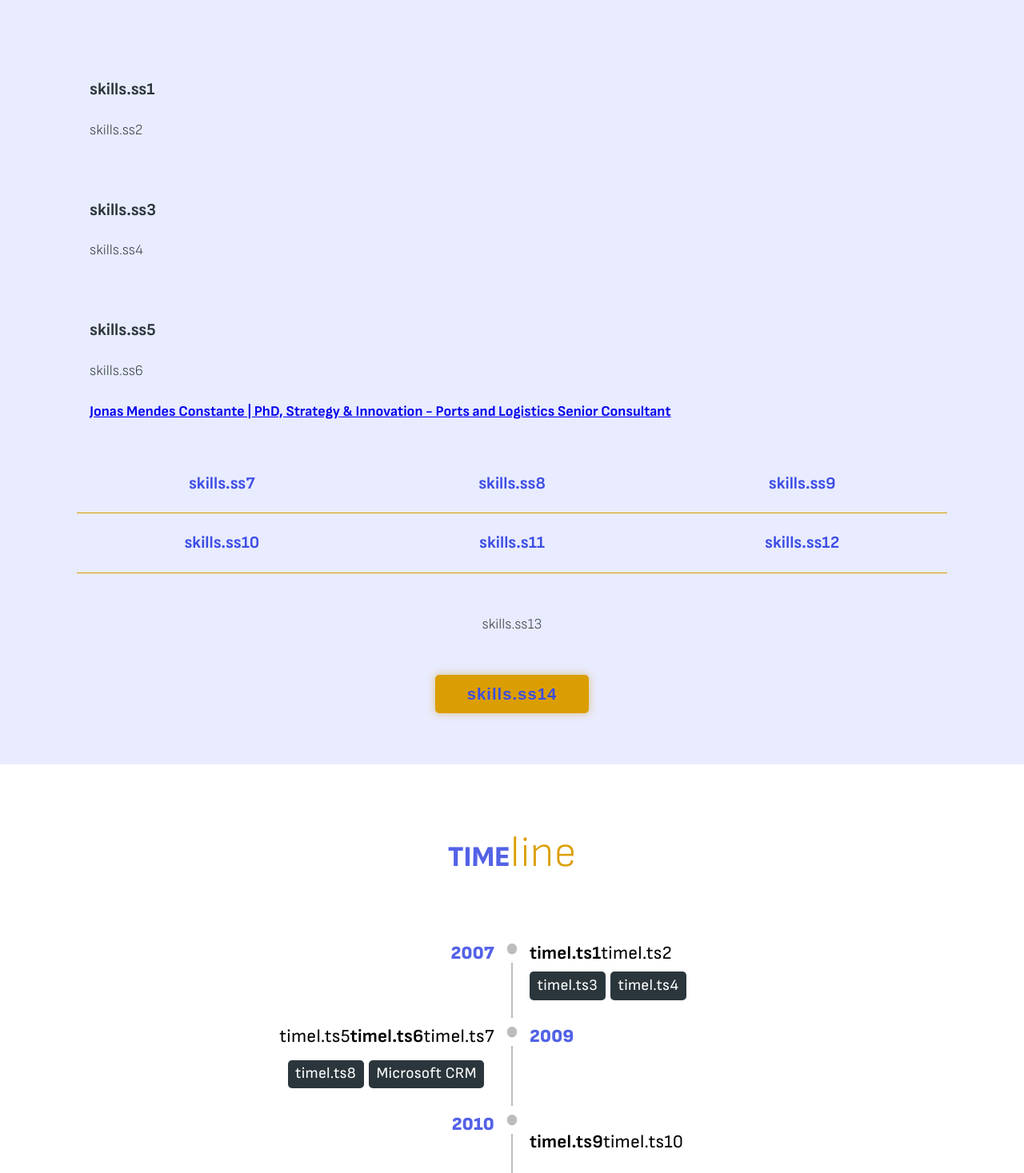
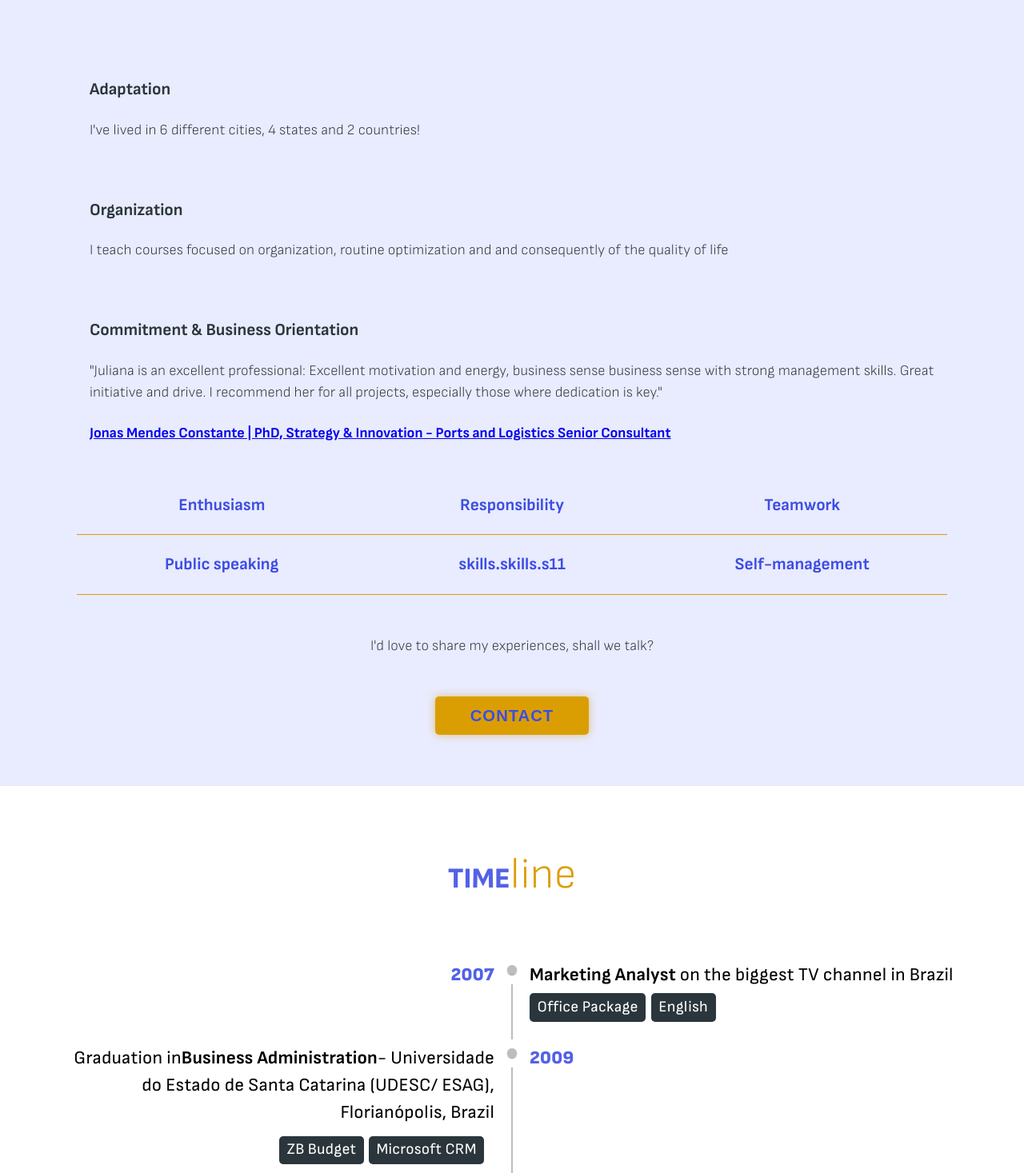
Before and after one commit to Juliana-CH/portfolio-v1, a React (Vite) app: page / in a window 1280 px wide. Shown: the part 1333-2800 px from the top of the page at 80% size. Built offline with nearby package versions, Linux system fonts and the light colour scheme.

Commit message:
Translations done - Finished!!

```diff
--- a/src/components/menu/Menu.jsx
+++ b/src/components/menu/Menu.jsx
@@ -39,7 +39,7 @@ function Menu() {
           </div>
 
           <div className="force-bg-color">
-            <button onClick={handleShowMenuClick}>
+            <button className="force-bg-color" onClick={handleShowMenuClick}>
             <FontAwesomeIcon icon={faBars} className="show-menu" />
             </button>
           </div>
--- a/src/i18n/i18n-config.js
+++ b/src/i18n/i18n-config.js
@@ -339,7 +339,7 @@ const resources = {
             },
 
             timeline: {
-                'timel.ts1': 'Marketing Analyst',
+                'timel.ts1': 'Marketing Analyst ',
                 'timel.ts2': 'on the biggest TV channel in Brazil',
                 'timel.ts3': 'Office Package',
                 'timel.ts4': 'English',
--- a/src/views/skills/Skills.jsx
+++ b/src/views/skills/Skills.jsx
@@ -14,49 +14,49 @@ function Skills() {
             </div>
             <div className="skills-container">
                 <div className="each-skill-container">
-                    <h3>{t("skills.ss1")}</h3>
-                        <p>{t("skills.ss2")}</p>
+                    <h3>{t("skills.skills.ss1")}</h3>
+                        <p>{t("skills.skills.ss2")}</p>
                 </div>
 
                 <div className="each-skill-container">
-                    <h3>{t("skills.ss3")}</h3>
-                        <p>{t("skills.ss4")}</p>
+                    <h3>{t("skills.skills.ss3")}</h3>
+                        <p>{t("skills.skills.ss4")}</p>
                 </div>
 
                 <div className="each-skill-container">
-                    <h3>{t("skills.ss5")}</h3>
-                        <p className="testimony"><i>{t("skills.ss6")}</i></p>
+                    <h3>{t("skills.skills.ss5")}</h3>
+                        <p className="testimony"><i>{t("skills.skills.ss6")}</i></p>
                         <h4><a className="testimony-author" href="https://www.linkedin.com/in/jonasconstante/">Jonas Mendes Constante | PhD, Strategy & Innovation - Ports and Logistics
                             Senior Consultant</a></h4>
                 </div>
 
                 <div className="other-skills-container">
                     <div className="skill-item">
-                        <h3>{t("skills.ss7")}</h3>
+                        <h3>{t("skills.skills.ss7")}</h3>
                     </div>
                     <div className="skill-item">
-                        <h3>{t("skills.ss8")}</h3>
+                        <h3>{t("skills.skills.ss8")}</h3>
                     </div>
                     <div className="skill-item">
-                        <h3>{t("skills.ss9")}</h3>
+                        <h3>{t("skills.skills.ss9")}</h3>
                     </div>
                     <div className="skill-item">
-                        <h3>{t("skills.ss10")}</h3>
+                        <h3>{t("skills.skills.ss10")}</h3>
                     </div>
                     <div className="skill-item">
-                        <h3>{t("skills.s11")}</h3>
+                        <h3>{t("skills.skills.s11")}</h3>
                     </div>
                     <div className="skill-item">
-                        <h3>{t("skills.ss12")}</h3>
+                        <h3>{t("skills.skills.ss12")}</h3>
                     </div>
                 </div>
 
                 <div className="cta">
-                    <p>{t("skills.ss13")}</p>
+                    <p>{t("skills.skills.ss13")}</p>
                 </div>
 
                 <div className="center-btn">
-                    <button className="btn-cta"><a href="#footer">{t("skills.ss14")}</a></button>
+                    <button className="btn-cta"><a href="#footer">{t("skills.skills.ss14")}</a></button>
                 </div>
 
             </div>
--- a/src/views/timeline/TimeLine.jsx
+++ b/src/views/timeline/TimeLine.jsx
@@ -48,10 +48,10 @@ export default function OppositeContentTimeline() {
             <TimelineConnector />
           </TimelineSeparator>
           <TimelineContent className="timeline-item-text">
-            <strong>{t("timel.ts1")}</strong>{t("timel.ts2")}
+            <strong>{t("timeline.timel.ts1")}</strong>{t("timeline.timel.ts2")}
             <div className="timeline-skills">
-                <h2 className="timeline-skills-item">{t("timel.ts3")}</h2>
-                <h2 className="timeline-skills-item">{t("timel.ts4")}</h2>
+                <h2 className="timeline-skills-item">{t("timeline.timel.ts3")}</h2>
+                <h2 className="timeline-skills-item">{t("timeline.timel.ts4")}</h2>
             </div>
             </TimelineContent>
         </TimelineItem>
@@ -68,10 +68,10 @@ export default function OppositeContentTimeline() {
             <TimelineConnector />
           </TimelineSeparator>
           <TimelineContent className="timeline-item-text">
-            {t("timel.ts5")}<strong>{t("timel.ts6")}</strong>{t("timel.ts7")}
+            {t("timeline.timel.ts5")}<strong>{t("timeline.timel.ts6")}</strong>{t("timeline.timel.ts7")}
 
             <div className="timeline-skills-opposite">
-                <h2 className="timeline-skills-item">{t("timel.ts8")}</h2>
+                <h2 className="timeline-skills-item">{t("timeline.timel.ts8")}</h2>
                 <h2 className="timeline-skills-item">Microsoft CRM</h2>
             </div>
             </TimelineContent>
@@ -89,10 +89,10 @@ export default function OppositeContentTimeline() {
             <TimelineConnector />
           </TimelineSeparator>
           <TimelineContent className="timeline-item-text">
-            <p><strong>{t("timel.ts9")}</strong>{t("timel.ts10")} </p>
-            <p><strong>{t("timel.ts11")}</strong> {t("timel.ts12")}</p>
+            <p><strong>{t("timeline.timel.ts9")}</strong>{t("timeline.timel.ts10")} </p>
+            <p><strong>{t("timeline.timel.ts11")}</strong> {t("timeline.timel.ts12")}</p>
             <div className="timeline-skills">
-                <h2 className="timeline-skills-item">{t("timel.ts13")}</h2>
+                <h2 className="timeline-skills-item">{t("timeline.timel.ts13")}</h2>
             </div>
             </TimelineContent>
         </TimelineItem>
@@ -109,13 +109,13 @@ export default function OppositeContentTimeline() {
             <TimelineConnector />
           </TimelineSeparator>
           <TimelineContent className="timeline-item-text">
-            <p><strong>{t("timel.ts14")}</strong> - {t("timel.ts15")}</p>
-            <p><strong>{t("timel.ts16")}</strong> {t("timel.ts16a")}</p>
-            <p>{t("timel.ts17")}</p>
+            <p><strong>{t("timeline.timel.ts14")}</strong> - {t("timeline.timel.ts15")}</p>
+            <p><strong>{t("timeline.timel.ts16")}</strong> {t("timeline.timel.ts16a")}</p>
+            <p>{t("timeline.timel.ts17")}</p>
             <div className="timeline-skills-opposite">
                 <h2 className="timeline-skills-item">KPI's</h2>
-                <h2 className="timeline-skills-item">{t("timel.ts18")}</h2>
-                <h2 className="timeline-skills-item">{t("timel.ts19")}</h2>
+                <h2 className="timeline-skills-item">{t("timeline.timel.ts18")}</h2>
+                <h2 className="timeline-skills-item">{t("timeline.timel.ts19")}</h2>
             </div>
             </TimelineContent>
         </TimelineItem>
@@ -132,12 +132,12 @@ export default function OppositeContentTimeline() {
             <TimelineConnector />
           </TimelineSeparator>
           <TimelineContent className="timeline-item-text">
-            <p><strong>{t("timel.ts20")}</strong> João.
+            <p><strong>{t("timeline.timel.ts20")}</strong> João.
             <FontAwesomeIcon icon={faHeart} className="heart-icon"/>
             </p>
-            <p><strong>{t("timel.ts21")}</strong> {t("timel.ts22")}</p>
+            <p><strong>{t("timeline.timel.ts21")}</strong> {t("timeline.timel.ts22")}</p>
             <div className="timeline-skills">
-                <h2 className="timeline-skills-item">{t("timel.ts23")}</h2>
+                <h2 className="timeline-skills-item">{t("timeline.timel.ts23")}</h2>
             </div>
             </TimelineContent>
         </TimelineItem>
@@ -154,10 +154,10 @@ export default function OppositeContentTimeline() {
             <TimelineConnector />
           </TimelineSeparator>
           <TimelineContent className="timeline-item-text">
-            {t("timel.ts24")}<strong>{t("timel.ts25")}</strong>{t("timel.ts26")}
+            {t("timeline.timel.ts24")}<strong>{t("timeline.timel.ts25")}</strong>{t("timeline.timel.ts26")}
             <div className="timeline-skills-opposite">
-                <h2 className="timeline-skills-item">{t("timel.ts27")}</h2>
-                <h2 className="timeline-skills-item">{t("timel.ts28")}</h2>
+                <h2 className="timeline-skills-item">{t("timeline.timel.ts27")}</h2>
+                <h2 className="timeline-skills-item">{t("timeline.timel.ts28")}</h2>
             </div>
             </TimelineContent>
         </TimelineItem>
@@ -174,12 +174,12 @@ export default function OppositeContentTimeline() {
             <TimelineConnector />
           </TimelineSeparator>
           <TimelineContent className="timeline-item-text">
-            <p>{t("timel.ts29")}</p>
-            <p><strong>{t("timel.ts30")}</strong>, Maria Antônia.
+            <p>{t("timeline.timel.ts29")}</p>
+            <p><strong>{t("timeline.timel.ts30")}</strong>, Maria Antônia.
             <FontAwesomeIcon icon={faHeart} className="heart-icon"/>
             </p>
             <div className="timeline-skills">
-                <h2 className="timeline-skills-item">{t("timel.ts31")}</h2>
+                <h2 className="timeline-skills-item">{t("timeline.timel.ts31")}</h2>
             </div>
             </TimelineContent>
         </TimelineItem>
@@ -196,7 +196,7 @@ export default function OppositeContentTimeline() {
             <TimelineConnector />
           </TimelineSeparator>
           <TimelineContent className="timeline-item-text">
-            <p>{t("timel.ts32")}<strong>{t("timel.ts33")}</strong> {t("timel.ts34")} <a href= "naosaogemeos.com.br" target='blank'>Não São Gêmeos.</a></p>
+            <p>{t("timeline.timel.ts32")}<strong>{t("timeline.timel.ts33")}</strong> {t("timeline.timel.ts34")} <a href= "naosaogemeos.com.br" target='blank'>Não São Gêmeos.</a></p>
             </TimelineContent>
         </TimelineItem>
 
@@ -212,9 +212,9 @@ export default function OppositeContentTimeline() {
             <TimelineConnector />
           </TimelineSeparator>
           <TimelineContent className="timeline-item-text">
-            <p>{t("timel.ts35")}</p>
+            <p>{t("timeline.timel.ts35")}</p>
             <div className="timeline-skills">
-                <h2 className="timeline-skills-item">{t("timel.ts36")}</h2>
+                <h2 className="timeline-skills-item">{t("timeline.timel.ts36")}</h2>
             </div>
             </TimelineContent>
         </TimelineItem>
@@ -231,10 +231,10 @@ export default function OppositeContentTimeline() {
             <TimelineConnector />
           </TimelineSeparator>
           <TimelineContent className="timeline-item-text">
-            <p><strong>{t("timel.ts37")}</strong>, Romeo.
+            <p><strong>{t("timeline.timel.ts37")}</strong>, Romeo.
             <FontAwesomeIcon icon={faHeart} className="heart-icon"/>
             </p>
-            <p>{t("timel.ts38")}</p>
+            <p>{t("timeline.timel.ts38")}</p>
             </TimelineContent>
         </TimelineItem>
 
@@ -250,8 +250,8 @@ export default function OppositeContentTimeline() {
             <TimelineConnector />
           </TimelineSeparator>
           <TimelineContent className="timeline-item-text">
-            <p>{t("timel.ts39")}</p>
-            <p>{t("timel.ts40")}</p>
+            <p>{t("timeline.timel.ts39")}</p>
+            <p>{t("timeline.timel.ts40")}</p>
             </TimelineContent>
         </TimelineItem>
 
@@ -267,12 +267,12 @@ export default function OppositeContentTimeline() {
             <TimelineConnector />
           </TimelineSeparator>
           <TimelineContent className="timeline-item-text">
-            <p><strong>{t("timel.ts41")}</strong> {t("timel.ts42")}<strong>{t("timel.ts43")}</strong>
-            , <strong>{t("timel.ts44")}</strong>{t("timel.ts45")} </p>
-            <p>{t("timel.ts46")}<strong>{t("timel.ts47")}</strong>{t("timel.ts48")}</p>
+            <p><strong>{t("timeline.timel.ts41")}</strong> {t("timeline.timel.ts42")}<strong>{t("timeline.timel.ts43")}</strong>
+            , <strong>{t("timeline.timel.ts44")}</strong>{t("timeline.timel.ts45")} </p>
+            <p>{t("timeline.timel.ts46")}<strong>{t("timeline.timel.ts47")}</strong>{t("timeline.timel.ts48")}</p>
             <div className="timeline-skills-opposite">
                 <div className="timeline-skills-item-2022">
-                    <h2 className="timeline-skills-item">{t("timel.ts49")}</h2>
+                    <h2 className="timeline-skills-item">{t("timeline.timel.ts49")}</h2>
                     <h2 className="timeline-skills-item">Figma</h2>
                     <h2 className="timeline-skills-item">CSS/ SASS</h2>
                     <h2 className="timeline-skills-item">HTML</h2>
@@ -296,8 +296,8 @@ export default function OppositeContentTimeline() {
             <TimelineConnector />
           </TimelineSeparator>
           <TimelineContent className="timeline-item-text">
-            <p><strong>{t("timel.ts50")}</strong>{t("timel.ts51")}.</p>
-            <p><strong>{t("timel.ts52")}</strong>{t("timel.ts53")}</p>
+            <p><strong>{t("timeline.timel.ts50")}</strong>{t("timeline.timel.ts51")}.</p>
+            <p><strong>{t("timeline.timel.ts52")}</strong>{t("timeline.timel.ts53")}</p>
             <div className="timeline-skills">
                 <h2 className="timeline-skills-item">React</h2>
                 <h2 className="timeline-skills-item">Next JS</h2>
```
